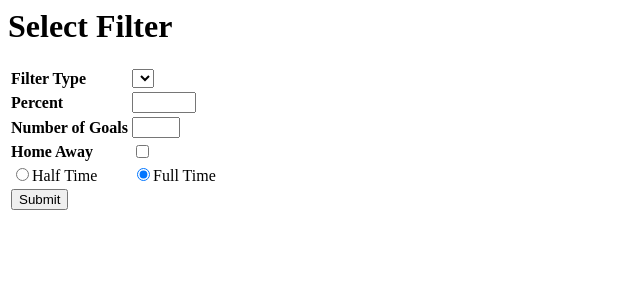
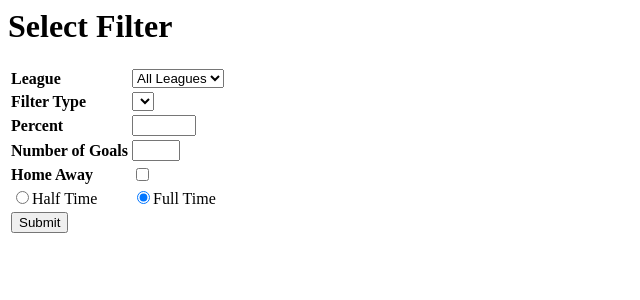
Before and after one commit to ferhatsahinkaya/football-data, a Django app: template footballsite/matches/templates/matches/index.html in a window 1280 px wide. Shown: the top 300 px of the page, without its empty margins (0-640 px from the left). Run offline with Django 3.2, Linux system fonts and the light colour scheme; the template is opened without the code that fills it, so the values that code supplies are empty.

Commit message:
Add league filter to UI

```diff
--- a/footballsite/matches/templates/matches/index.html
+++ b/footballsite/matches/templates/matches/index.html
@@ -4,6 +4,15 @@
 
 <form action="competitions" method="get">
     <table>
+        <tr>
+            <td><b><label for="league">League</label></b></td>
+            <td><select id="league" name="league">
+                <option value="All">All Leagues</option>
+                {% for league in leagues %}
+                <option value="{{ league }}">{{ league }}</option>
+                {% endfor %}
+            </select></td>
+        </tr>
         <tr>
             <td><b><label for="filter_type">Filter Type</label></b></td>
             <td><select id="filter_type" name="filter_type">
```
Also changed, not shown: footballsite/matches/views.py (+11 -7 lines).
